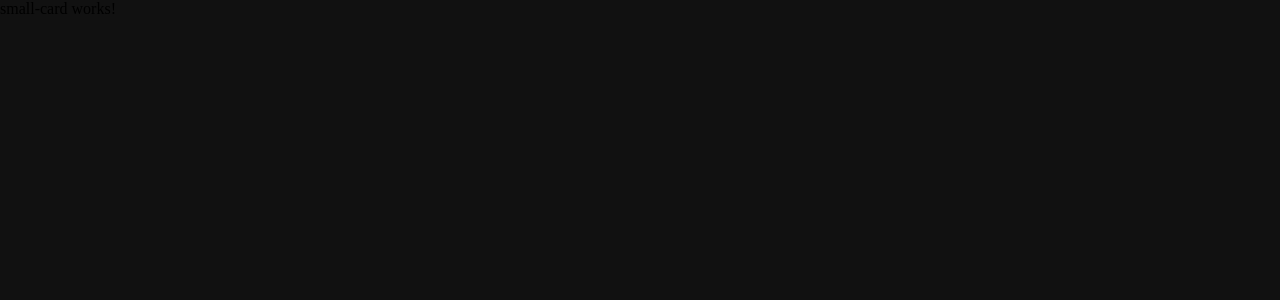
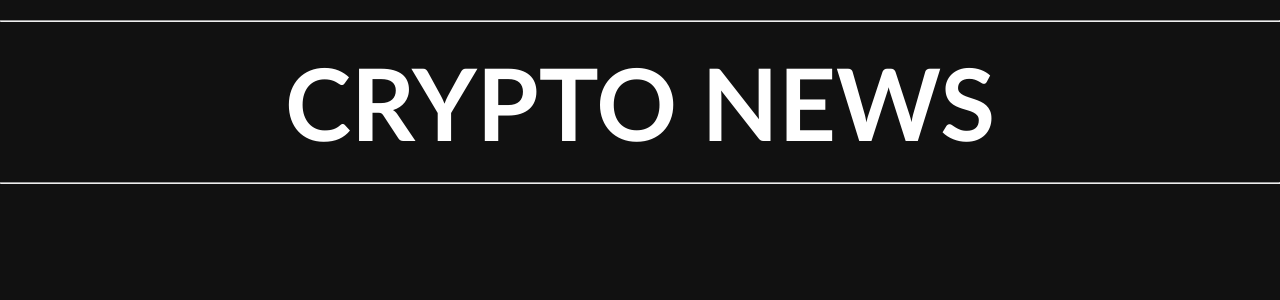
Before and after one commit to rodrigo0oliveira/app-fullstack-crypto, an Angular app: page / in a window 1280 px wide. Shown: the top 300 px of the page. Built offline with nearby package versions, Linux system fonts and the light colour scheme.

Commit message:
Adicionar estilo ao título do blog

```diff
--- a/src/app/app.component.html
+++ b/src/app/app.component.html
@@ -1 +1 @@
-<app-small-card></app-small-card>
+<app-menu-title></app-menu-title>
--- a/src/app/components/menu-title/menu-title.component.css
+++ b/src/app/components/menu-title/menu-title.component.css
@@ -0,0 +1,17 @@
+.menu-title-container{
+    color: white;
+}
+
+.menu-title-container > h1{
+    margin-top: 20px;
+    margin-bottom: 20px;
+    font-size: 100px;
+    display: flex;
+    justify-content: center;
+    font-family: 'Trebuchet MS', 'Lucida Sans Unicode', 'Lucida Grande', 'Lucida Sans', Arial, sans-serif;
+}
+
+.menu-title-container > hr {
+    margin-top: 20px;
+    margin-bottom: 20px;
+}
--- a/src/app/components/menu-title/menu-title.component.html
+++ b/src/app/components/menu-title/menu-title.component.html
@@ -1 +1,5 @@
-<p>menu-title works!</p>
+<div class="menu-title-container">
+    <hr>
+    <h1>CRYPTO NEWS</h1>
+    <hr>
+</div>
```
